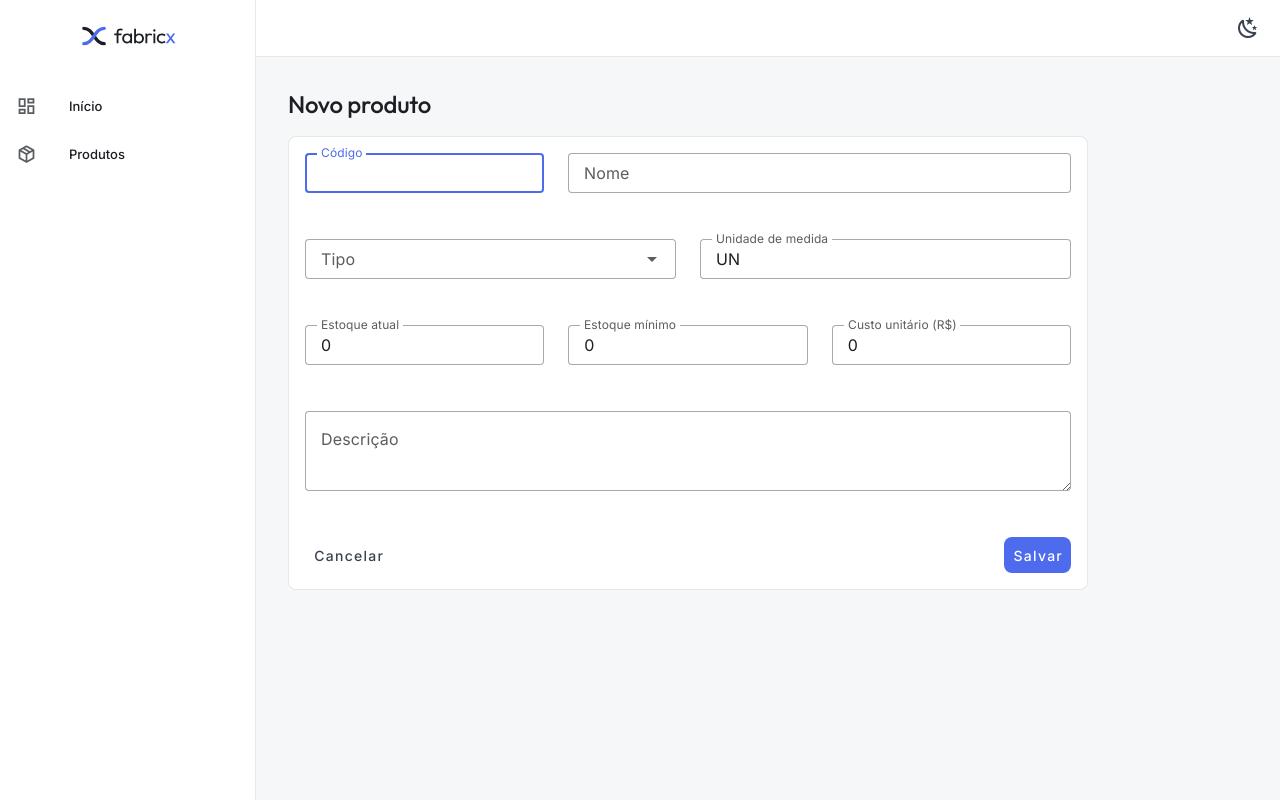
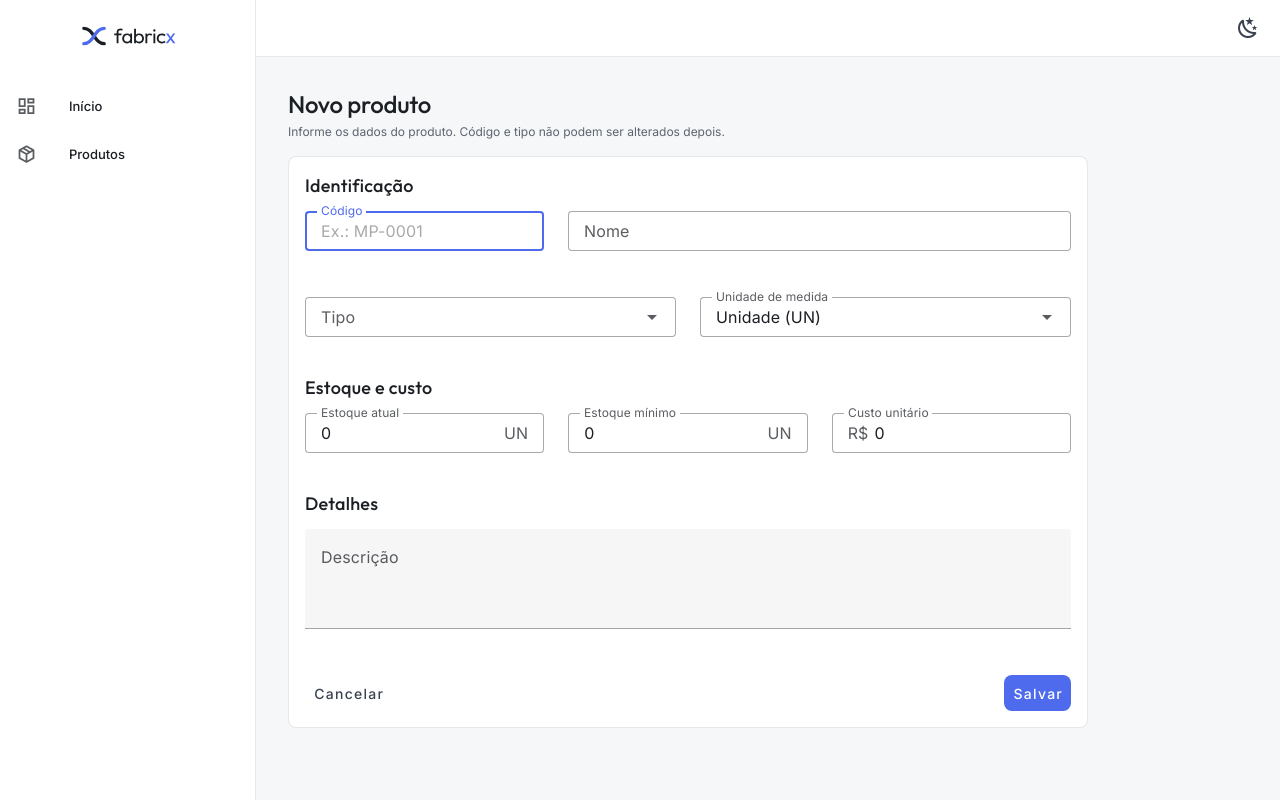
Before and after one commit to luansouzac/fabricx-pcp, a Vue app in the folder web/: page /produtos/novo in a window 1280 px wide. Built offline with nearby package versions, Linux system fonts and the light colour scheme; no server answers.

Commit message:
Usa lista de unidades de medida e reorganiza o formulário de produto

```diff
--- a/web/src/utils/produto.js
+++ b/web/src/utils/produto.js
@@ -4,6 +4,21 @@ export const tiposDeProduto = [
   { title: 'Acabado', value: 'Acabado' },
 ]
 
+export const unidadesDeMedida = [
+  { title: 'Unidade (UN)', value: 'UN' },
+  { title: 'Peça (PC)', value: 'PC' },
+  { title: 'Caixa (CX)', value: 'CX' },
+  { title: 'Quilograma (KG)', value: 'KG' },
+  { title: 'Grama (G)', value: 'G' },
+  { title: 'Tonelada (T)', value: 'T' },
+  { title: 'Litro (L)', value: 'L' },
+  { title: 'Mililitro (ML)', value: 'ML' },
+  { title: 'Metro (M)', value: 'M' },
+  { title: 'Centímetro (CM)', value: 'CM' },
+  { title: 'Metro quadrado (M2)', value: 'M2' },
+  { title: 'Metro cúbico (M3)', value: 'M3' },
+]
+
 export const nomeDoTipo = Object.fromEntries(tiposDeProduto.map((tipo) => [tipo.value, tipo.title]))
 
 export const moeda = new Intl.NumberFormat('pt-BR', { style: 'currency', currency: 'BRL' })
--- a/web/src/views/ProdutoFormView.vue
+++ b/web/src/views/ProdutoFormView.vue
@@ -2,7 +2,7 @@
 import { computed, onMounted, reactive, ref } from 'vue'
 import { useRouter } from 'vue-router'
 import { useProdutosStore } from '../stores/produtos'
-import { tiposDeProduto as tipos } from '../utils/produto'
+import { tiposDeProduto as tipos, unidadesDeMedida } from '../utils/produto'
 
 const props = defineProps({ id: { type: String, default: null } })
 
@@ -10,6 +10,12 @@ const router = useRouter()
 const produtos = useProdutosStore()
 
 const editando = computed(() => props.id !== null)
+
+const unidades = computed(() =>
+  unidadesDeMedida.some((u) => u.value === formulario.unidadeMedida)
+    ? unidadesDeMedida
+    : [...unidadesDeMedida, { title: formulario.unidadeMedida, value: formulario.unidadeMedida }],
+)
 
 const formulario = reactive({
   codigo: '',
@@ -34,7 +40,7 @@ const regras = {
   codigo: [obrigatorio('O código'), limite(50)],
   nome: [obrigatorio('O nome'), limite(150)],
   tipo: [(valor) => !!valor || 'Selecione o tipo.'],
-  unidadeMedida: [obrigatorio('A unidade'), limite(10)],
+  unidadeMedida: [(valor) => !!valor || 'Selecione a unidade de medida.'],
   descricao: [limite(500)],
   numero: [naoNegativo],
 }
@@ -85,23 +91,34 @@ async function salvar() {
 </script>
 
 <template>
-  <h1 class="fx-titulo-pagina mb-4">{{ editando ? 'Editar produto' : 'Novo produto' }}</h1>
+  <h1 class="fx-titulo-pagina mb-1">{{ editando ? 'Editar produto' : 'Novo produto' }}</h1>
+  <p class="fx-legenda mb-4">
+    {{ editando ? 'Altere os dados cadastrais. O estoque muda por movimentação.' : 'Informe os dados do produto. Código e tipo não podem ser alterados depois.' }}
+  </p>
 
   <v-card max-width="800" :loading="carregando">
     <v-form ref="referenciaFormulario" @submit.prevent="salvar">
       <v-card-text>
+        <div class="fx-titulo-secao mb-3">Identificação</div>
         <v-row>
           <v-col cols="12" md="4">
             <v-text-field
               v-model="formulario.codigo"
               label="Código"
+              placeholder="Ex.: MP-0001"
               :rules="regras.codigo"
               :disabled="editando"
               autofocus
             />
           </v-col>
           <v-col cols="12" md="8">
-            <v-text-field v-model="formulario.nome" label="Nome" :rules="regras.nome" :autofocus="editando" />
+            <v-text-field
+              v-model="formulario.nome"
+              label="Nome"
+              placeholder="Ex.: Chapa de aço 2mm"
+              :rules="regras.nome"
+              :autofocus="editando"
+            />
           </v-col>
           <v-col cols="12" md="6">
             <v-select
@@ -113,18 +130,26 @@ async function salvar() {
             />
           </v-col>
           <v-col cols="12" md="6">
-            <v-text-field v-model="formulario.unidadeMedida" label="Unidade de medida" :rules="regras.unidadeMedida" />
+            <v-select
+              v-model="formulario.unidadeMedida"
+              :items="unidades"
+              label="Unidade de medida"
+              :rules="regras.unidadeMedida"
+            />
           </v-col>
+        </v-row>
+
+        <div class="fx-titulo-secao mt-4 mb-3">Estoque e custo</div>
+        <v-row>
           <v-col cols="12" md="4">
             <v-text-field
               v-model.number="formulario.estoqueAtual"
               label="Estoque atual"
               type="number"
               min="0"
+              :suffix="formulario.unidadeMedida"
               :rules="regras.numero"
               :disabled="editando"
-              :hint="editando ? 'O estoque muda por movimentação.' : ''"
-              persistent-hint
             />
           </v-col>
           <v-col cols="12" md="4">
@@ -133,30 +158,32 @@ async function salvar() {
               label="Estoque mínimo"
               type="number"
               min="0"
+              :suffix="formulario.unidadeMedida"
               :rules="regras.numero"
             />
           </v-col>
           <v-col cols="12" md="4">
             <v-text-field
               v-model.number="formulario.custoUnitario"
-              label="Custo unitário (R$)"
+              label="Custo unitário"
               type="number"
               min="0"
               step="0.01"
+              prefix="R$"
               :rules="regras.numero"
             />
           </v-col>
-          <v-col cols="12">
-            <v-textarea
-              v-model="formulario.descricao"
-              label="Descrição"
-              variant="outlined"
-              rows="2"
-              counter="500"
-              :rules="regras.descricao"
-            />
-          </v-col>
         </v-row>
+
+        <div class="fx-titulo-secao mt-4 mb-3">Detalhes</div>
+        <v-textarea
+          v-model="formulario.descricao"
+          label="Descrição"
+          rows="3"
+          counter="500"
+          auto-grow
+          :rules="regras.descricao"
+        />
       </v-card-text>
       <v-card-actions class="px-4 pb-4">
         <v-btn variant="text" color="secondary" :to="editando ? `/produtos/${id}` : '/produtos'">Cancelar</v-btn>
```
